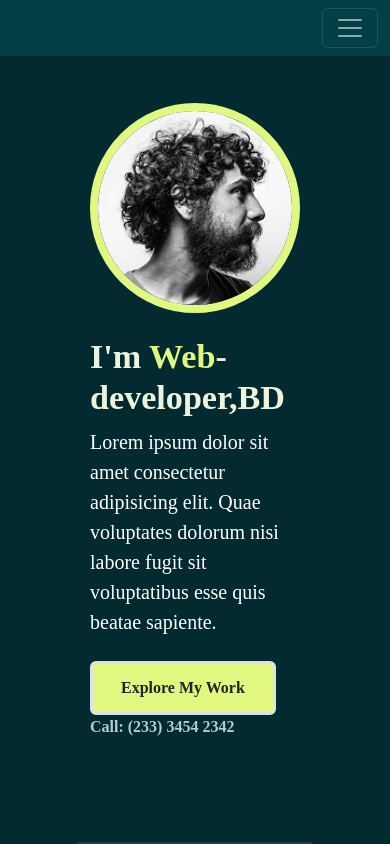
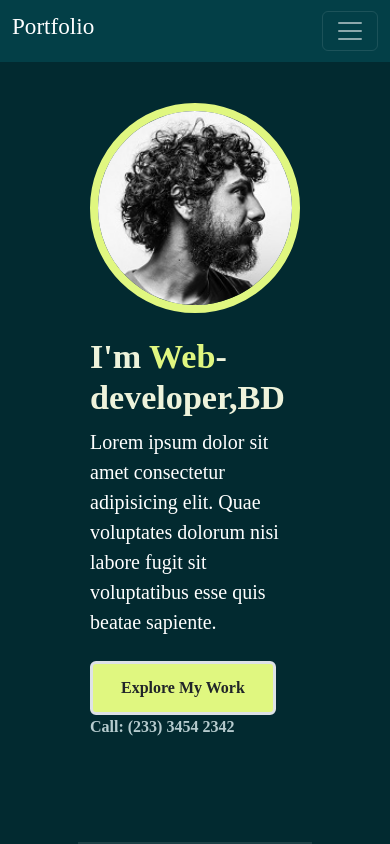
Before and after one commit to Shuvonraj/portfolio, a plain HTML site: page index.html in a window 390 px wide. Shown: the top 844 px of the page. Drawn offline with nearby package versions, Linux system fonts and the light colour scheme; a web font is replaced by a local one.

Commit message:
nav update

```diff
--- a/index.html
+++ b/index.html
@@ -18,8 +18,7 @@
     <!-- Navigation bar start -->
     <nav class="navbar navbar-expand-lg bg-nav navbar-dark fixed-top">
         <div class="container flex-lg-column">
-            <a class="navbar-brand mx-lg-auto mb-lg-4" href="#"><span class="h3 text-white fw-bold d-block d-none">Shuvo
-                    Raj</span>
+            <a class="navbar-brand mx-lg-auto mb-lg-4" href="#"><span class="h3 text-white  d-block d-lg-none ">Portfolio</span>
                 <img src="./person.jpg" class="d-none d-lg-block rounded-circle" alt="">
             </a>
             <button class="navbar-toggler" type="button" data-bs-toggle="collapse" data-bs-target="#navbarNav"
```
